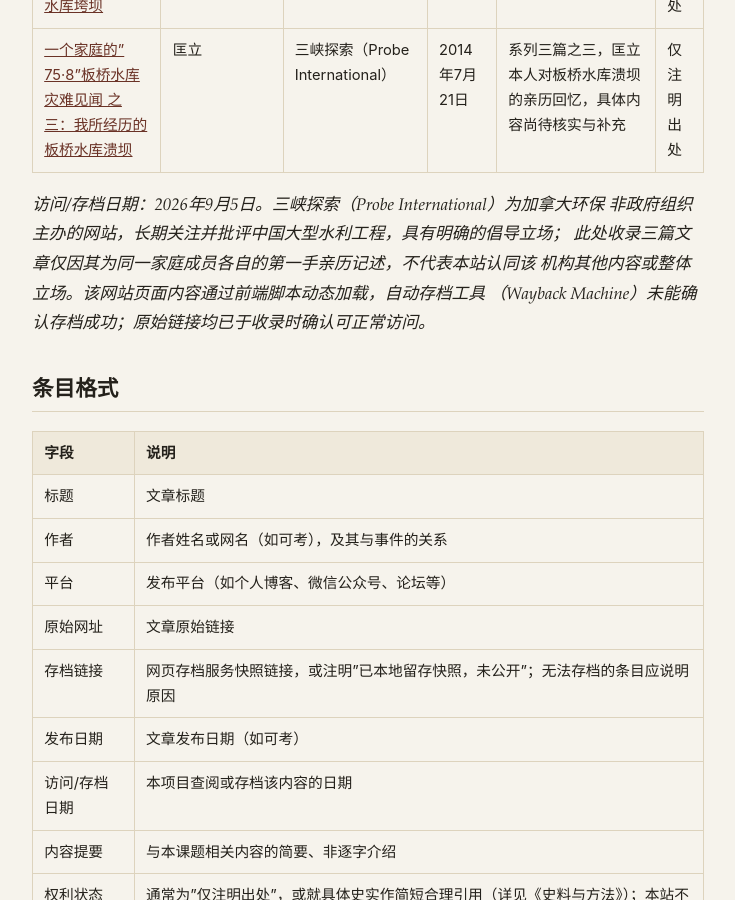
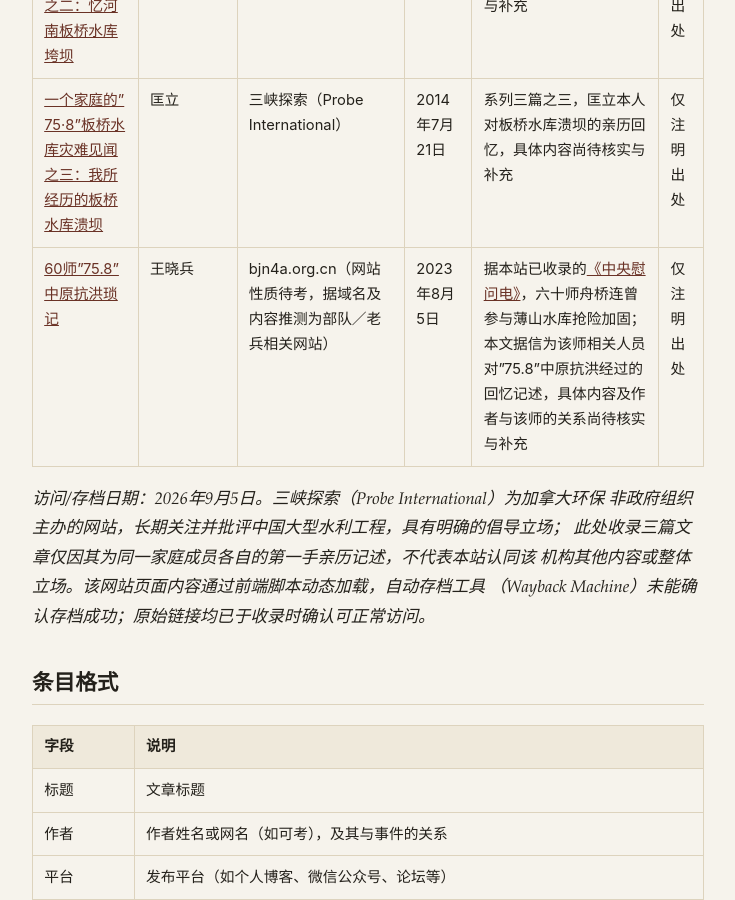
Before and after one commit to Banqiao758/Banqiao758.github.io, a Jekyll site: the page built from memoirs/online.md, in a window 1280 px wide and 900 px high, scrolled down 1023 px. Shown: the whole window, without its empty margins (272-1007 px from the left). Built offline with Jekyll 4.4.1, drawn with Linux system fonts in a browser that asks for light colours.

Commit message:
Add 60th Division veteran account to Online Memories
Adds 王晓兵《60师"75.8"中原抗洪琐记》(bjn4a.org.cn, Aug 5, 2023) as a
citation-only entry. Cross-references this site's already-published
Central condolence telegrams document, which records the 60th Division's
pontoon-bridge company reinforcing Boshan Reservoir. Site identity and
author's exact unit relationship noted as unconfirmed. No article text
reproduced.

Co-Authored-By: Claude Sonnet 5 <noreply@anthropic.com>
Claude-Session: https://claude.ai/code/session_011K8hBuGivVWoMZaUZvczs4

```diff
--- a/memoirs/online.md
+++ b/memoirs/online.md
@@ -22,6 +22,7 @@ description: 发布于网络的回忆文章目录，附原始链接及存档链
 | <a href="https://www.sanxiatansuo.com/index.html?index=view&vid=794">一个家庭的"75·8"板桥水库灾难见闻 之一：我的水故事："湖"</a> | 匡洁 | 三峡探索（Probe International） | 2014年7月10日 | 系列三篇之一，匡洁本人对1975年板桥水库灾难的亲历回忆，具体内容尚待核实与补充 | 仅注明出处 |
 | <a href="https://www.sanxiatansuo.com/index.html?index=view&vid=803">一个家庭的"75·8"板桥水库灾难见闻 之二：忆河南板桥水库垮坝</a> | 王又石 | 三峡探索（Probe International） | 2014年7月15日 | 系列三篇之二，王又石本人对板桥水库垮坝的亲历回忆，具体内容尚待核实与补充 | 仅注明出处 |
 | <a href="https://www.sanxiatansuo.com/index.html?index=view&vid=812">一个家庭的"75·8"板桥水库灾难见闻 之三：我所经历的板桥水库溃坝</a> | 匡立 | 三峡探索（Probe International） | 2014年7月21日 | 系列三篇之三，匡立本人对板桥水库溃坝的亲历回忆，具体内容尚待核实与补充 | 仅注明出处 |
+| <a href="http://www.bjn4a.org.cn/post.html?id=64ce1e3392c9df1279699388">60师"75.8"中原抗洪琐记</a> | 王晓兵 | bjn4a.org.cn（网站性质待考，据域名及内容推测为部队／老兵相关网站） | 2023年8月5日 | 据本站已收录的<a href="{{ '/archive/1975-central-condolence-telegrams/' | relative_url }}">《中央慰问电》</a>，六十师舟桥连曾参与薄山水库抢险加固；本文据信为该师相关人员对"75.8"中原抗洪经过的回忆记述，具体内容及作者与该师的关系尚待核实与补充 | 仅注明出处 |
 
 *访问/存档日期：2026年9月5日。三峡探索（Probe International）为加拿大环保
 非政府组织主办的网站，长期关注并批评中国大型水利工程，具有明确的倡导立场；
```
Also changed, not shown: en/memoirs/online.md (+1 -0 lines).
